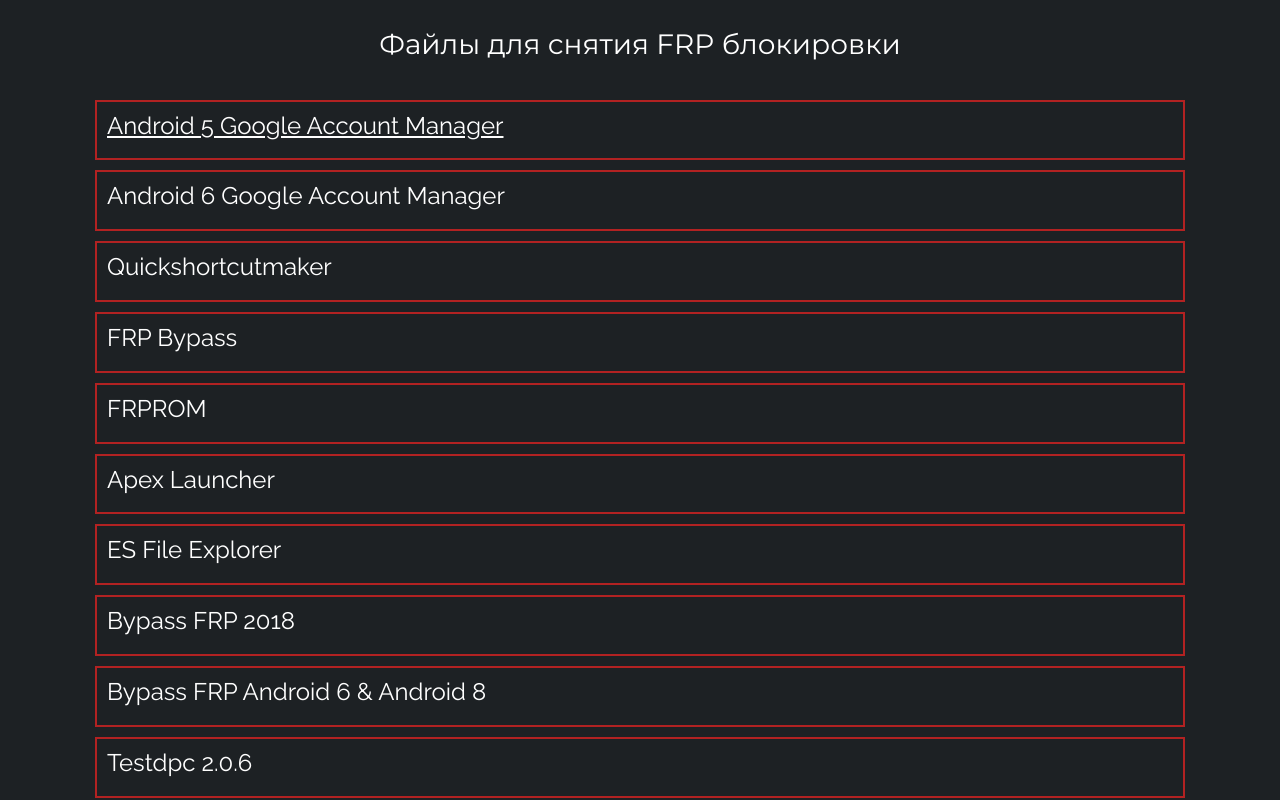
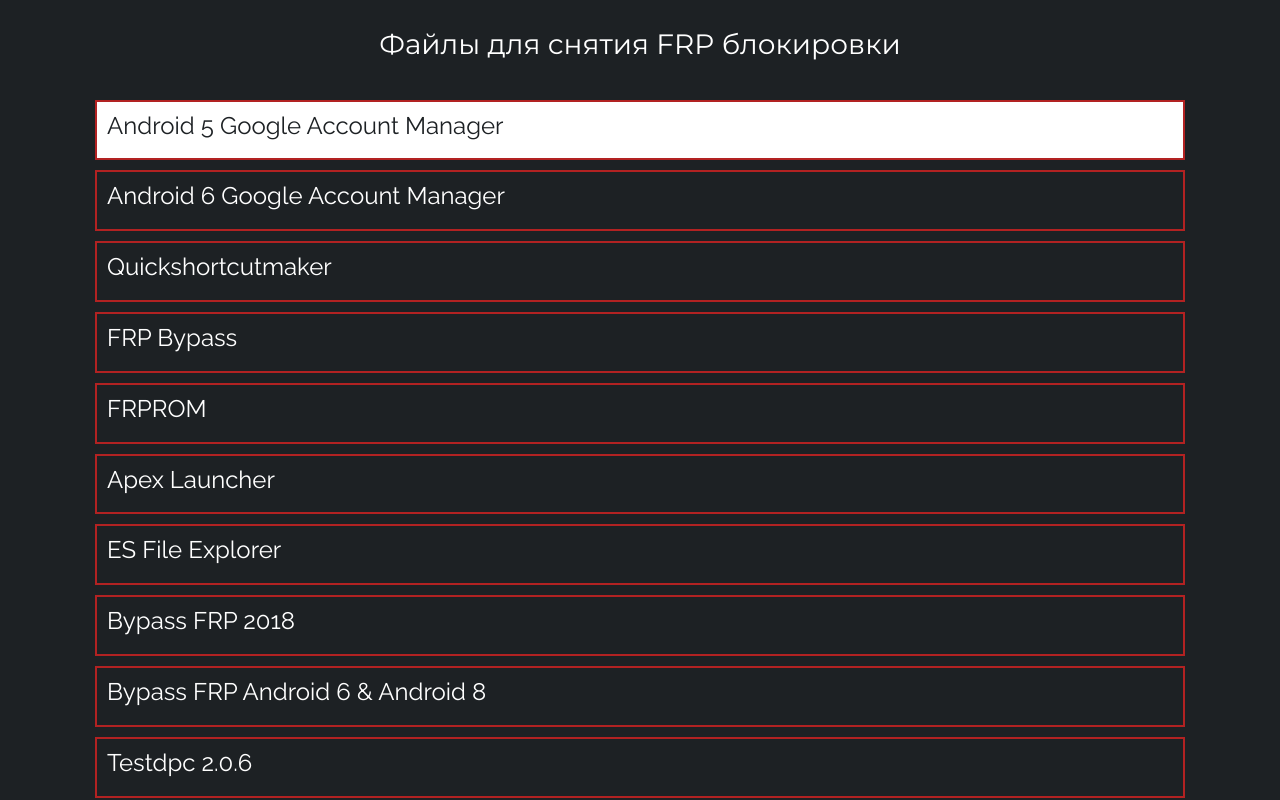
Before and after one commit to sharsheevnursultan/frpfiles, a plain HTML site: page index.html in a window 1280 px wide. In both pictures the pointer is over the element "Android 5 Google Account Manager". Shown: the top 800 px of the page. Drawn offline with nearby package versions, Linux system fonts and the light colour scheme.

Commit message:
transition

```diff
--- a/css/styles.css
+++ b/css/styles.css
@@ -10,12 +10,24 @@
     padding: 10px;
 }
 
+.items-block:hover {
+    transition: .3s;
+    background: #fff;
+}
+
 .items-block h4 {
     text-transform: capitalize;
 }
 
+.items-block:hover h4 {
+    color: #1d2124;
+    background: transparent;
+}
+
 .items-block a {
     color: #fff;
+    background: transparent;
+    text-decoration: none;
 
 }
 
```
